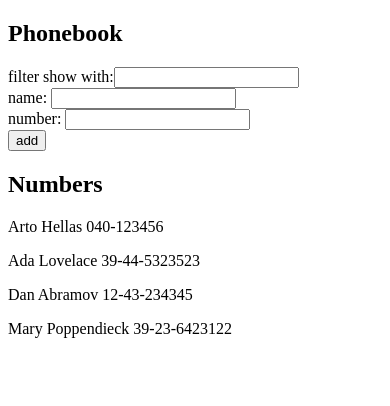
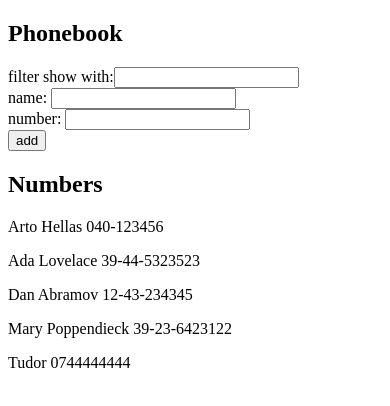
Before and after one commit to TudorFlorea/full-stack-open-2019, a React (Create React App) app in the folder part2/phonebook/: page / in a window 390 px wide. Shown: the top 406 px of the page. Built offline with nearby package versions, Linux system fonts and the light colour scheme; data requests are answered from the project's data file.

Commit message:
2.15: Phonebook step7 and 2.16: Phonebook step8

```diff
--- a/part2/phonebook/db.json
+++ b/part2/phonebook/db.json
@@ -19,6 +19,11 @@
       "name": "Mary Poppendieck",
       "number": "39-23-6423122",
       "id": 4
+    },
+    {
+      "name": "Tudor",
+      "number": "0744444444",
+      "id": 5
     }
   ]
 }
--- a/part2/phonebook/src/App.js
+++ b/part2/phonebook/src/App.js
@@ -4,6 +4,8 @@ import axios from "axios";
 import Filter from "./components/Filter";
 import PersonForm from "./components/PersonForm";
 import Persons from "./components/Persons";
+
+import personService from "./services/persons";
 
 const App = () => {
   const [persons, setPersons] = useState([]);
@@ -12,8 +14,11 @@ const App = () => {
   const [filterName, setFilterName] = useState("");
 
   useEffect(() => {
-    axios.get("http://localhost:3001/persons").then(response => {
-      setPersons(response.data);
+    // axios.get("http://localhost:3001/persons").then(response => {
+    //   setPersons(response.data);
+    // });
+    personService.getAll().then(initalPersons => {
+      setPersons(initalPersons);
     });
   }, []);
 
@@ -38,10 +43,17 @@ const App = () => {
       alert(`${newName} is already added to phonebook`);
       return;
     }
-    setPersons([
-      ...persons,
-      { name: newName.trim(), number: newNumber.trim() }
-    ]);
+
+    const newPerson = {
+      name: newName.trim(),
+      number: newNumber.trim(),
+      id: persons.length + 1
+    };
+
+    personService.create(newPerson).then(createdPerson => {
+      setPersons([...persons, createdPerson]);
+    });
+
     setNewName("");
     setNewNumber("");
   };
--- /dev/null
+++ b/part2/phonebook/src/services/persons.js
@@ -0,0 +1,15 @@
+import axios from "axios";
+
+const baseUrl = "http://localhost:3001/persons";
+
+const getAll = () => {
+  const req = axios.get(baseUrl);
+  return req.then(res => res.data);
+};
+
+const create = newPerson => {
+  const req = axios.post(baseUrl, newPerson);
+  return req.then(res => res.data);
+};
+
+export default { getAll, create };
```
